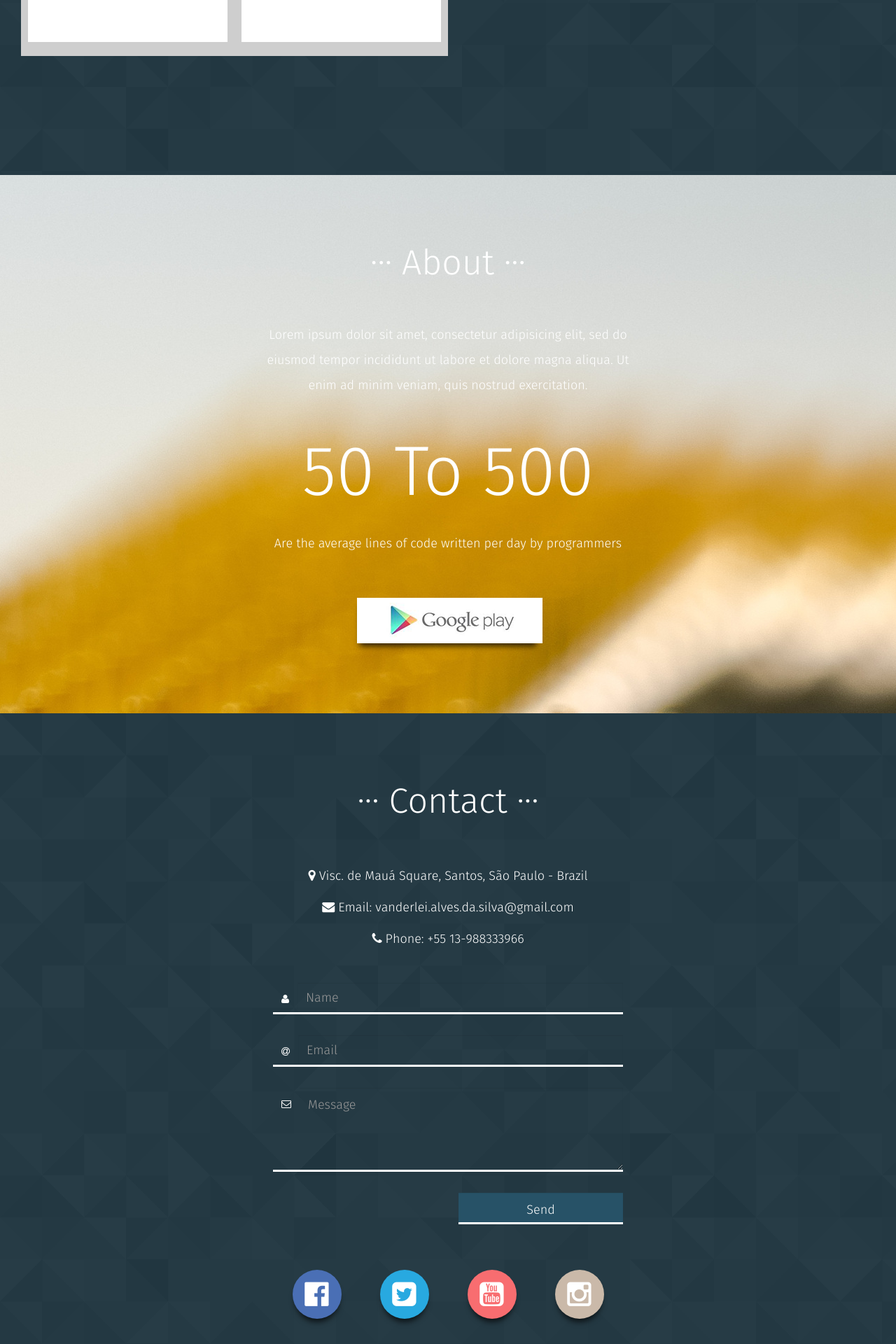
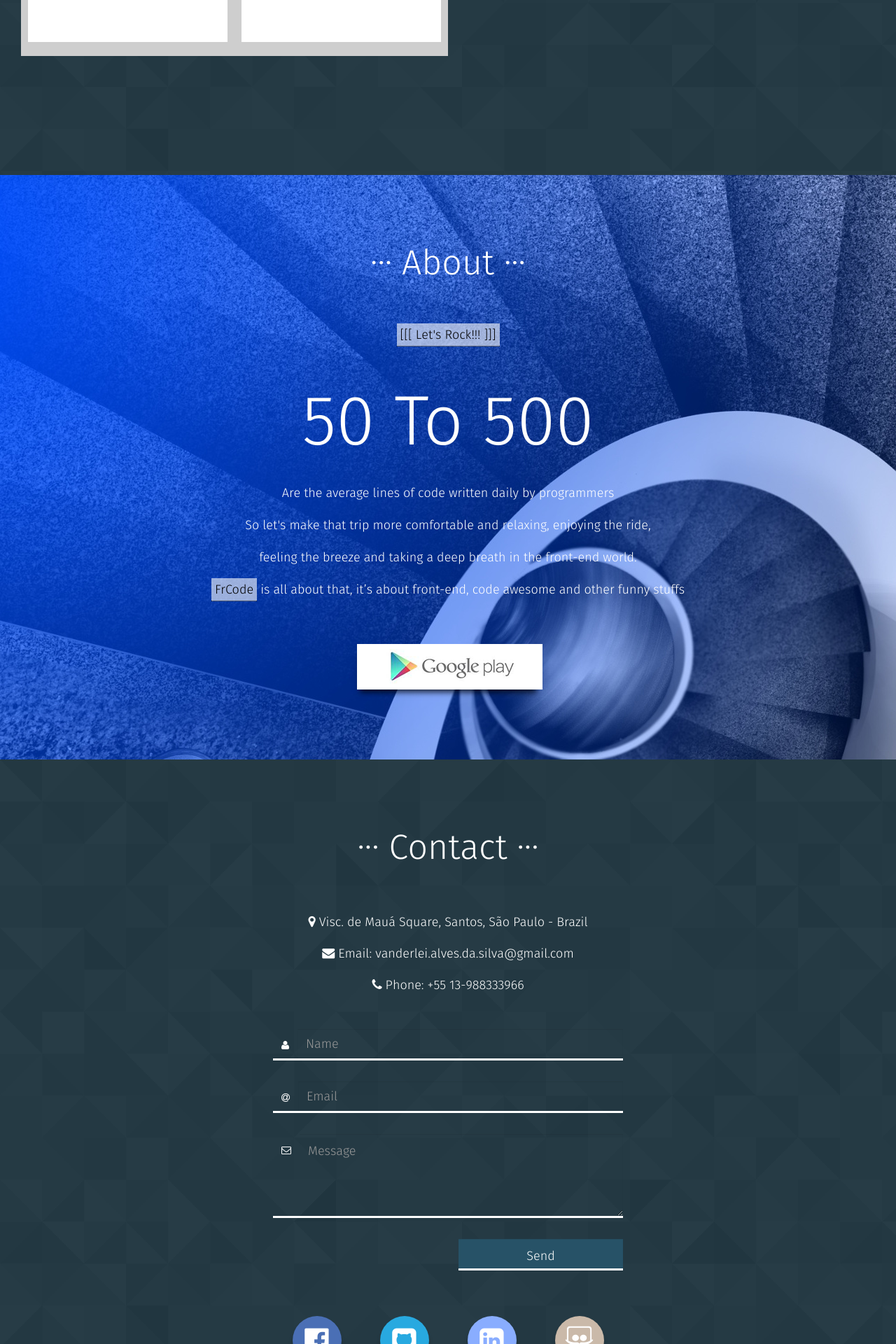
Before and after one commit to vanderleisilva/vanderleisilva.github.io, a Jekyll site: the page built from index.html, in a window 1280 px wide. Shown: the part 1496-3416 px from the top of the page at 70% size. Built offline with Jekyll 4.4.1, drawn with Linux system fonts in a browser that asks for light colours; some of the changed text lies outside the part shown.

Commit message:
Change social media types

```diff
--- a/_layouts/base.html
+++ b/_layouts/base.html
@@ -24,7 +24,7 @@
 		<div class="container">
 			<div class="row">
 				<div class="col-xs-12 footer-copyright">
-					<p>Copyright &copy; 2084 <a href="#" target="_parent">Company Name</a></p>
+					<p>&copy; 2016 - <a href="#" target="_parent">Vanderlei Silva</a></p>
 				</div>
 			</div>
 		</div>
--- a/css/tpl_style.css
+++ b/css/tpl_style.css
@@ -269,6 +269,13 @@ nav.main-menu a:link, nav.main-menu a:hover, nav.main-menu a:focus, nav.main-men
 #tpl_download {
     background: url(../images/download_background.jpg) fixed;
 }
+#tpl_download .highlight{
+  background-color: rgba(255,255,255,.6);
+  border-bottom: 1px dotted #000;
+  text-decoration: none;
+  padding: 5px;
+  color: #000;
+}
 #tpl_download h2 {
     font: normal normal 100 100px/150px 'Fira Sans', sans-serif;
     text-align: center;
@@ -364,9 +371,9 @@ nav.main-menu a:link, nav.main-menu a:hover, nav.main-menu a:focus, nav.main-men
     color: #223741;
 }
 #tpl_contact .social .social-facebook { background: #4a6fb5;}
-#tpl_contact .social .social-twitter { background: #28a9e0;}
-#tpl_contact .social .social-youtube { background: #f86d70;}
-#tpl_contact .social .social-instagram { background: #cab9a9;}
+#tpl_contact .social .social-github { background: #28a9e0;}
+#tpl_contact .social .social-linkedin { background: #89adff;}
+#tpl_contact .social .social-slideshare { background: #cab9a9;}
 /***** Footer *****/
 footer {
     padding: 20px 0 16px 0;
--- a/index.html
+++ b/index.html
@@ -76,15 +76,23 @@ layout: base
 		</header>
 		<div class="tpl_download_text_wapper">
 			<p>
-				Lorem ipsum dolor sit amet, consectetur adipisicing elit, sed do eiusmod tempor incididunt ut
-				labore et dolore magna aliqua. Ut enim ad minim veniam, quis nostrud exercitation.
+			 <span class="highlight">[[[ Let's Rock!!! ]]]</span>
 			</p>
 		</div>
 		<div class="col-xs-12">
 			<h2>50 To 500</h2>
 		</div>
 		<div class="col-xs-12">
-			<p>Are the average lines of code written per day by programmers</p>
+			<p>Are the average lines of code written daily by programmers</p>
+			<p>
+				So let's make that trip more comfortable and relaxing, enjoying the ride,
+			</p>
+			<p>
+				feeling the breeze and taking a deep breath in the front-end world.
+			</p>
+			<p>
+				<span class="highlight">FrCode</span> is all about that, it’s about front-end, code awesome and other funny stuffs
+			</p>
 		</div>
 		<div class="col-xs-12">
 			<a href="#" class="shadow-top-down"><img src="images/download_btn.png"/></a>
@@ -134,10 +142,10 @@ layout: base
 		<div class="row">
 			<div class="col-md-6 col-md-offset-3">
 				<ul class="nav nav-pills social">
-					<li><a href="#" class="shadow-top-down social-facebook"><i class="fa fa-facebook-official"></i></a></li>
-					<li><a href="#" class="shadow-top-down social-twitter"><i class="fa fa-twitter-square"></i></a></li>
-					<li><a href="#" class="shadow-top-down social-youtube"><i class="fa fa-youtube-square"></i></a></li>
-					<li><a href="#" class="shadow-top-down social-instagram"><i class="fa fa-instagram"></i></a></li>
+					<li><a title="Facebook page" href="https://www.facebook.com/vanderlei.alvesdasilva" target="_blank" class="shadow-top-down social-facebook"><i class="fa fa-facebook-official"></i></a></li>
+					<li><a title="Github page" href="https://github.com/vanderleisilva" class="shadow-top-down social-github" target="_blank"><i class="fa fa-github-square"></i></a></li>
+					<li><a title="LinkedIn page" href="https://www.linkedin.com/in/vanderlei-alves-da-silva-73380120" target="_blank" class="shadow-top-down social-linkedin"><i class="fa fa-linkedin-square"></i></a></li>
+					<li><a title="SlideShare page" href="http://pt.slideshare.net/VanderleiAlvesdaSilv" target="_blank" class="shadow-top-down social-slideshare"><i class="fa fa-slideshare"></i></a></li>
 				</ul>
 			</div>
 		</div>
```
Also changed, not shown: images/download_background.jpg.
